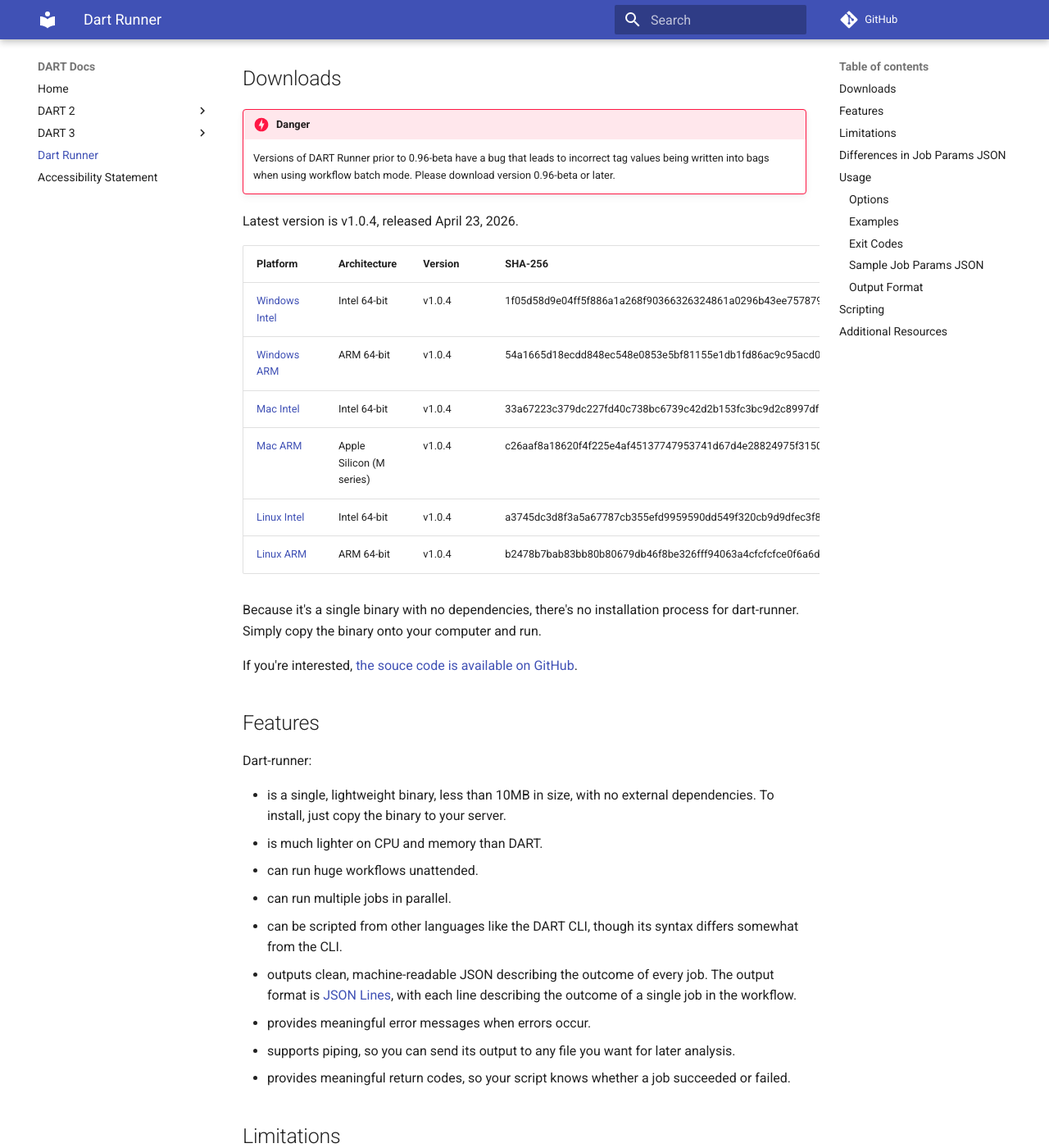
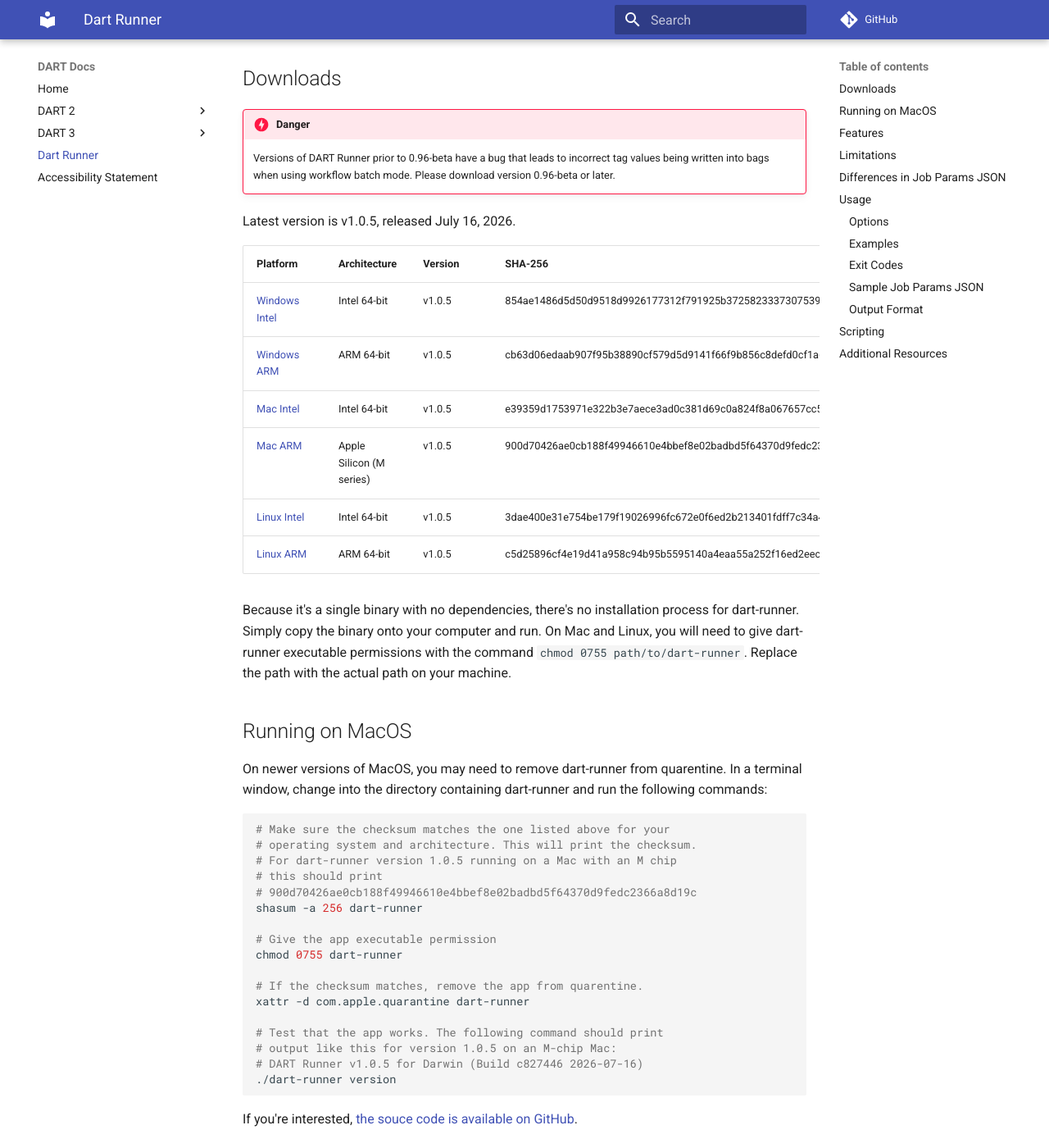
Before and after one commit to APTrust/dart-docs, an MkDocs documentation site: the page built from docs/runner/index.md, in a window 1280 px wide and 1400 px high, scrolled down 760 px. Shown: the whole window at 82% size. Built offline with MkDocs 1.6.1 and Material for MkDocs 9.7.7, drawn with Linux system fonts in a browser that asks for light colours; comment, search, counter and statistics services are not loaded.

Commit message:
Updated download links and instructions for version 1.0.5

````diff
--- a/docs/runner/index.md
+++ b/docs/runner/index.md
@@ -25,19 +25,42 @@
     to incorrect tag values being written into bags when using
     workflow batch mode. Please download version 0.96-beta or later.
 
-Latest version is v1.0.4, released April 23, 2026.
+Latest version is v1.0.5, released July 16, 2026.
 
 | Platform | Architecture | Version | SHA-256 |
 | -------- | ------------ | ------- | ------- |
-| [Windows Intel](https://s3.amazonaws.com/aptrust.public.download/dart-runner/v1.0.4/windows/amd64/dart-runner.exe) | Intel 64-bit | v1.0.4 | 1f05d58d9e04ff5f886a1a268f90366326324861a0296b43ee75787907002541 |
-| [Windows ARM](https://s3.amazonaws.com/aptrust.public.download/dart-runner/v1.0.4/windows/arm64/dart-runner.exe) | ARM 64-bit | v1.0.4 | 54a1665d18ecdd848ec548e0853e5bf81155e1db1fd86ac9c95acd0724c58889 |
-| [Mac Intel](https://s3.amazonaws.com/aptrust.public.download/dart-runner/v1.0.4/mac/amd64/dart-runner)  | Intel 64-bit | v1.0.4 | 33a67223c379dc227fd40c738bc6739c42d2b153fc3bc9d2c8997df5ff486b32 |
-| [Mac ARM](https://s3.amazonaws.com/aptrust.public.download/dart-runner/v1.0.4/mac/arm64/dart-runner) | Apple Silicon (M series) | v1.0.4 | c26aaf8a18620f4f225e4af45137747953741d67d4e28824975f315036385fc3 |
-| [Linux Intel](https://s3.amazonaws.com/aptrust.public.download/dart-runner/v1.0.4/linux/amd64/dart-runner) | Intel 64-bit | v1.0.4 | a3745dc3d8f3a5a67787cb355efd9959590dd549f320cb9d9dfec3f805ca934b |
-| [Linux ARM](https://s3.amazonaws.com/aptrust.public.download/dart-runner/v1.0.4/linux/arm64/dart-runner) | ARM 64-bit | v1.0.4 | b2478b7bab83bb80b80679db46f8be326fff94063a4cfcfcfce0f6a6d3358bdd |
+| [Windows Intel](https://s3.amazonaws.com/aptrust.public.download/dart-runner/v1.0.5/windows/amd64/dart-runner.exe) | Intel 64-bit | v1.0.5 | 854ae1486d5d50d9518d9926177312f791925b3725823337307539fc1cc54738 |
+| [Windows ARM](https://s3.amazonaws.com/aptrust.public.download/dart-runner/v1.0.5/windows/arm64/dart-runner.exe) | ARM 64-bit | v1.0.5 | cb63d06edaab907f95b38890cf579d5d9141f66f9b856c8defd0cf1a61a9d7ea |
+| [Mac Intel](https://s3.amazonaws.com/aptrust.public.download/dart-runner/v1.0.5/mac/amd64/dart-runner)  | Intel 64-bit | v1.0.5 | e39359d1753971e322b3e7aece3ad0c381d69c0a824f8a067657cc584e9612d3 |
+| [Mac ARM](https://s3.amazonaws.com/aptrust.public.download/dart-runner/v1.0.5/mac/arm64/dart-runner) | Apple Silicon (M series) | v1.0.5 | 900d70426ae0cb188f49946610e4bbef8e02badbd5f64370d9fedc2366a8d19c |
+| [Linux Intel](https://s3.amazonaws.com/aptrust.public.download/dart-runner/v1.0.5/linux/amd64/dart-runner) | Intel 64-bit | v1.0.5 | 3dae400e31e754be179f19026996fc672e0f6ed2b213401fdff7c34a4fcf8a45 |
+| [Linux ARM](https://s3.amazonaws.com/aptrust.public.download/dart-runner/v1.0.5/linux/arm64/dart-runner) | ARM 64-bit | v1.0.5 | c5d25896cf4e19d41a958c94b95b5595140a4eaa55a252f16ed2eec48fed4c66 |
 
+Because it's a single binary with no dependencies, there's no installation process for dart-runner. Simply copy the binary onto your computer and run. On Mac and Linux, you will need to give dart-runner executable permissions with the command `chmod 0755 path/to/dart-runner`. Replace the path with the actual path on your machine.
 
-Because it's a single binary with no dependencies, there's no installation process for dart-runner. Simply copy the binary onto your computer and run.
+## Running on MacOS
+
+On newer versions of MacOS, you may need to remove dart-runner from quarentine. In a terminal window, change into the directory containing dart-runner and run the following commands:
+
+```bash
+# Make sure the checksum matches the one listed above for your
+# operating system and architecture. This will print the checksum.
+# For dart-runner version 1.0.5 running on a Mac with an M chip
+# this should print
+# 900d70426ae0cb188f49946610e4bbef8e02badbd5f64370d9fedc2366a8d19c
+shasum -a 256 dart-runner
+
+# Give the app executable permission
+chmod 0755 dart-runner
+
+# If the checksum matches, remove the app from quarentine.
+xattr -d com.apple.quarantine dart-runner
+
+# Test that the app works. The following command should print
+# output like this for version 1.0.5 on an M-chip Mac:
+# DART Runner v1.0.5 for Darwin (Build c827446 2026-07-16)
+./dart-runner version
+```
 
 If you're interested, [the souce code is available on GitHub](https://github.com/APTrust/dart-runner).
 
````
